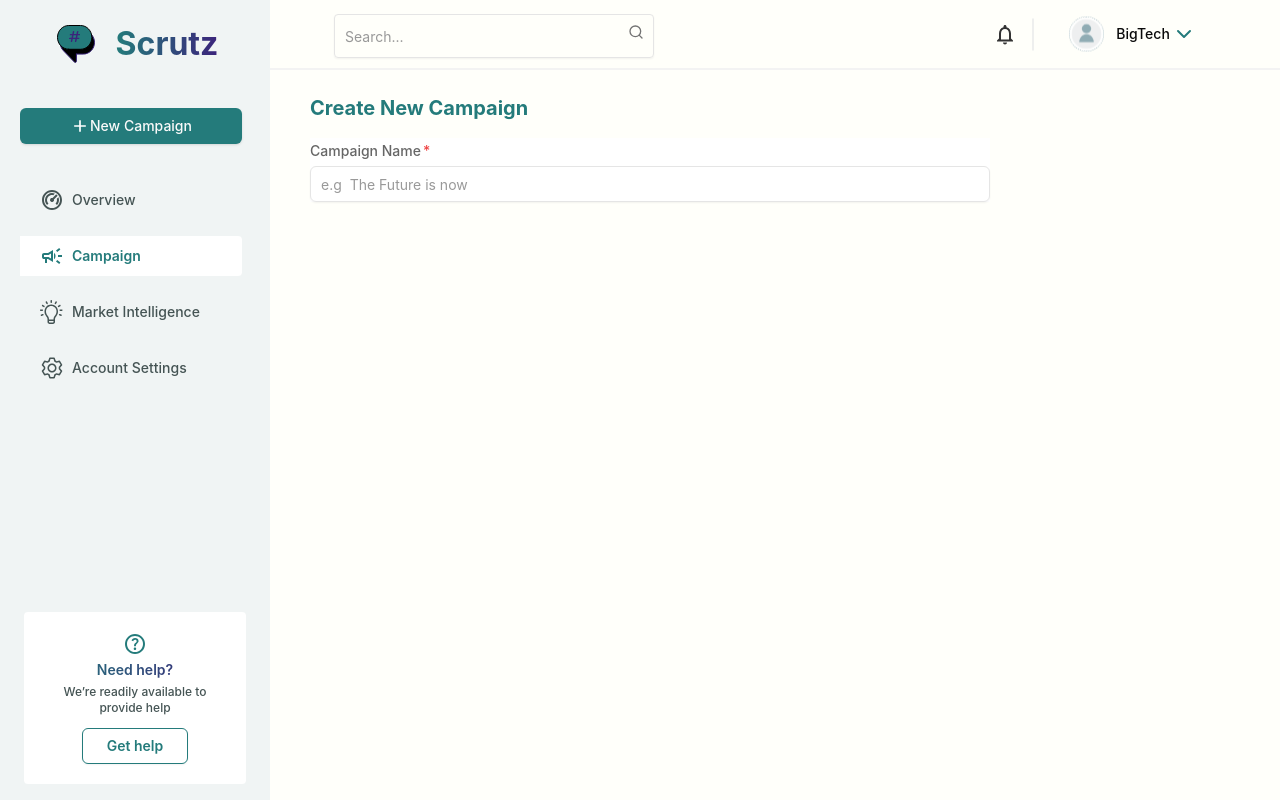
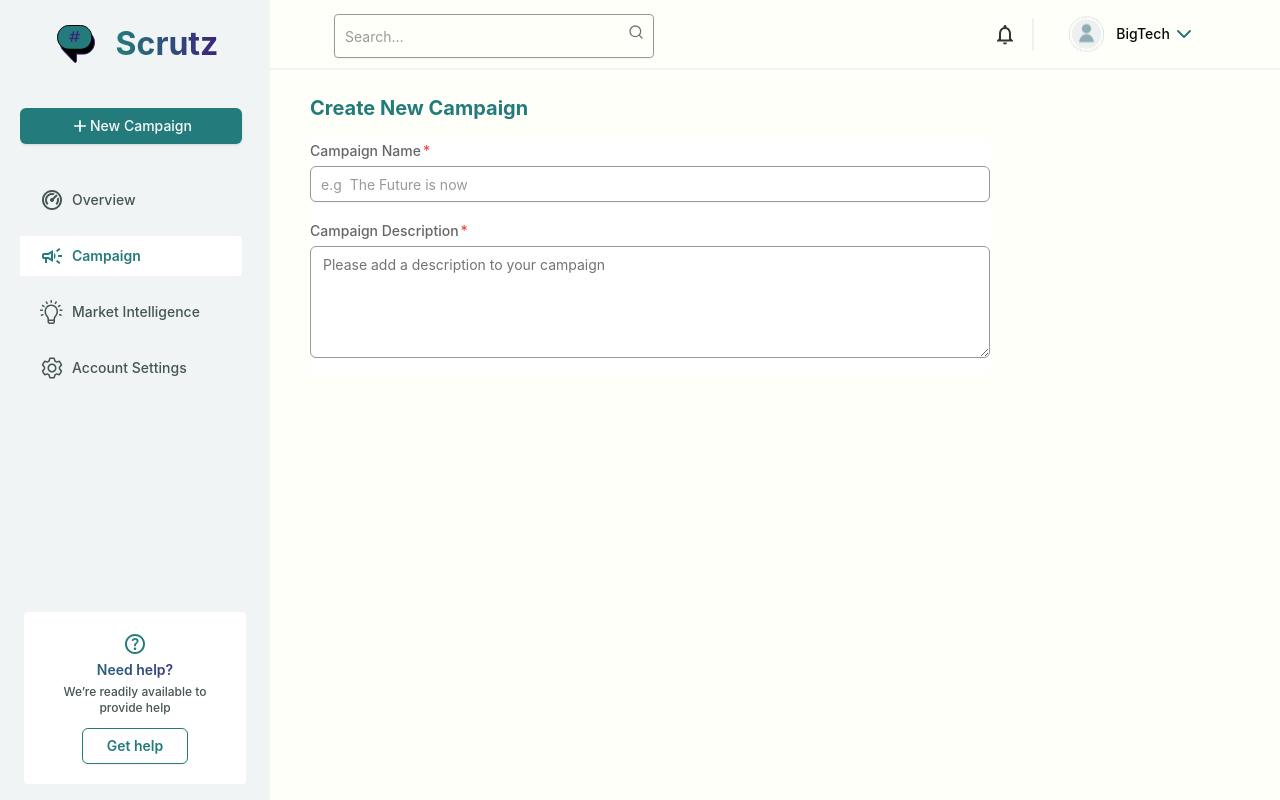
Before and after one commit to Emydev-op/scrutz, a React (Vite) app: page /campaign/create in a window 1280 px wide. Built offline with nearby package versions, Linux system fonts and the light colour scheme.

Commit message:
added textarea component

```diff
--- a/src/components/dashboard/side-bar.tsx
+++ b/src/components/dashboard/side-bar.tsx
@@ -34,6 +34,7 @@ export default function SideBar() {
           {sidenavPath.map((path) => (
             <NavLink
               to={path.path}
+              key={path.name}
               className={({ isActive }) =>
                 cn([
                   "flex items-center py-2 gap-x-2 pl-5 text-sm font-semibold w-full rounded-tr rounded-br ",
--- a/src/components/ui/input.tsx
+++ b/src/components/ui/input.tsx
@@ -35,8 +35,10 @@ const Input = React.forwardRef<HTMLInputElement, InputProps>(
           id={id}
           {...props}
           className={cn(
-            "flex h-9 w-full rounded-md border border-input bg-transparent px-3 py-1 text-sm shadow-sm transition-colors file:border-0 file:bg-transparent file:text-sm file:font-medium placeholder:text-[var(--text-color3)] outline-none  disabled:cursor-not-allowed disabled:opacity-50",
+            "flex h-9 w-full rounded-md border border-[var(--text-color3)] bg-transparent px-3 py-1 text-sm shadow-sm transition-colors file:border-0 file:bg-transparent file:text-sm file:font-medium placeholder:text-[var(--text-color3)] outline-none focus-visible:ring-1 focus-visible:ring-[var(--pry-color)] disabled:cursor-not-allowed disabled:opacity-50",
             "!p-2.5 text-[var(--text-color2)]",
+            error &&
+              "border-transparent ring-1 ring-red-500 focus-visible:ring-red-500",
             className
           )}
           ref={ref}
--- /dev/null
+++ b/src/components/ui/textarea.tsx
@@ -0,0 +1,50 @@
+import * as React from "react";
+
+import { cn } from "@/lib/utils";
+
+export interface TextareaProps
+  extends React.TextareaHTMLAttributes<HTMLTextAreaElement> {
+  isRequired?: boolean;
+  id: string;
+  labelClass?: string;
+  label?: string;
+  error?: string;
+}
+
+const Textarea = React.forwardRef<HTMLTextAreaElement, TextareaProps>(
+  ({ className, id, isRequired, label, labelClass, error, ...props }, ref) => {
+    return (
+      <div className="space-y-1">
+        <label
+          htmlFor={id}
+          className={cn(
+            "font-medium text-sm text-[var(--text-color2)]",
+            isRequired
+              ? "after:content-['*'] after:ml-0.5 after:text-red-500"
+              : "",
+            labelClass
+          )}
+        >
+          {label}
+        </label>
+        <textarea
+          className={cn(
+            "flex min-h-[60px] w-full rounded-md border text-[var(--text-color2)] border-[var(--text-color3)] bg-transparent px-3 py-2 text-sm placeholder:text-muted-foreground focus-visible:outline-none focus-visible:ring-1 focus-visible:ring-[var(--pry-color)] disabled:cursor-not-allowed disabled:opacity-50",
+            error && "border-transparent ring-1 ring-red-500 focus-visible:ring-red-500",
+            className
+          )}
+          ref={ref}
+          {...props}
+        />
+        <span
+          className={cn("text-xs ml-2 text-red-500 hidden", error && "block")}
+        >
+          {error}
+        </span>
+      </div>
+    );
+  }
+);
+Textarea.displayName = "Textarea";
+
+export { Textarea };
--- a/src/pages/campaign/create-campaign.tsx
+++ b/src/pages/campaign/create-campaign.tsx
@@ -1,4 +1,5 @@
 import { Input } from "@/components/ui/input";
+import { Textarea } from "@/components/ui/textarea";
 
 export default function CreateCampaign() {
   return (
@@ -6,15 +7,28 @@ export default function CreateCampaign() {
       <h2 className="text-xl font-bold text-[var(--pry-color)]">
         Create New Campaign
       </h2>
-      <form className="bg-white mt-4 max-w-[680px]">
+      <form className="bg-white mt-4 max-w-[680px] space-y-4">
         <Input
           label="Campaign Name"
           id="name"
+          type="text"
           placeholder="e.g  The Future is now"
           labelClass=""
           isRequired
           error=""
         />
+        <Textarea
+          label="Campaign Description"
+          id="description"
+          placeholder="Please add a description to your campaign"
+          className="min-h-[112px]"
+          labelClass=""
+          isRequired
+          error=""
+        />
+        <div className="grid md:grid-cols-2 gap-6 ">
+
+        </div>
       </form>
     </div>
   );
```
